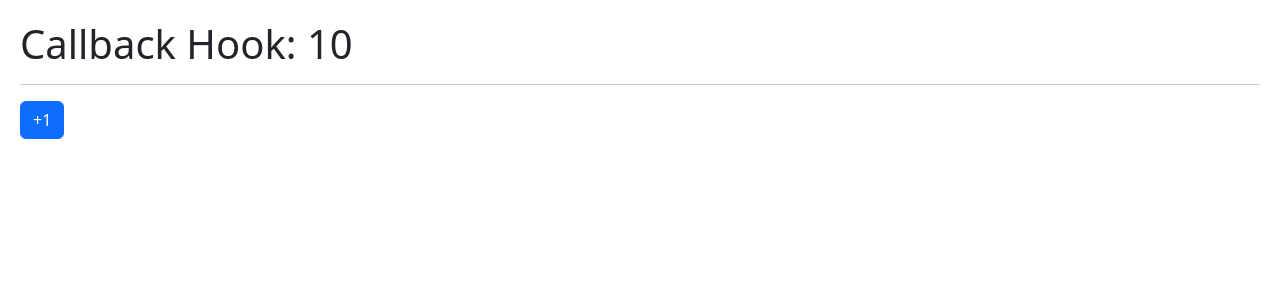
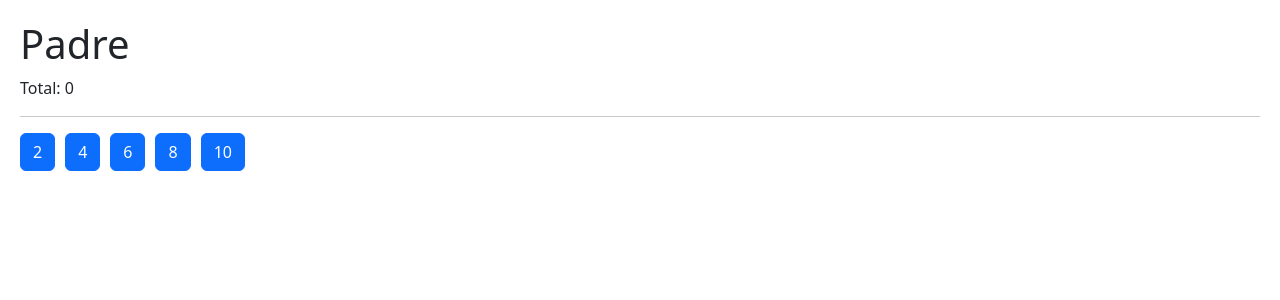
Before and after one commit to physiodevapp/react-zero-to-expert, a React (Vite) app in the folder 05-hook-app/: page / in a window 1280 px wide. Shown: the top 300 px of the page. Built offline with nearby package versions, Linux system fonts and the light colour scheme.

Commit message:
Memorize Task

```diff
--- /dev/null
+++ b/05-hook-app/src/08-tarea-memo/07-tarea-memo/Hijo.jsx
@@ -0,0 +1,14 @@
+import React from "react";
+
+export const Hijo = React.memo(({ numero, incrementar }) => {
+  console.log("  Me volví a generar :(  ");
+
+  return (
+    <button
+      className="btn btn-primary mr-3"
+      onClick={() => incrementar(numero)}
+    >
+      {numero}
+    </button>
+  );
+});
--- /dev/null
+++ b/05-hook-app/src/08-tarea-memo/07-tarea-memo/Padre.jsx
@@ -0,0 +1,30 @@
+import React, { useCallback } from "react";
+import { Hijo } from "./Hijo";
+import { useState } from "react";
+
+export const Padre = () => {
+  const numeros = [2, 4, 6, 8, 10];
+  const [valor, setValor] = useState(0);
+
+  const incrementar = useCallback(
+    (value) => {
+      setValor((prevValue) => prevValue + value)
+    },
+    [],
+  )
+
+
+  return (
+    <div>
+      <h1>Padre</h1>
+      <p> Total: {valor} </p>
+
+      <hr />
+
+      {numeros.map((n) => (
+        <Hijo key={n} numero={n} incrementar={incrementar} />
+      ))}
+      {/* <Hijo /> */}
+    </div>
+  );
+};
--- a/05-hook-app/src/HooksApp.jsx
+++ b/05-hook-app/src/HooksApp.jsx
@@ -1,10 +1,10 @@
 import React from "react";
-import { CallbackHook } from "./07-useCallback/CallbackHook";
+import { Padre } from "./08-tarea-memo/07-tarea-memo/Padre";
 
 function HooksApp() {
   return (
     <>
-      <CallbackHook/>
+      <Padre/>
     </>
   );
 }
```
